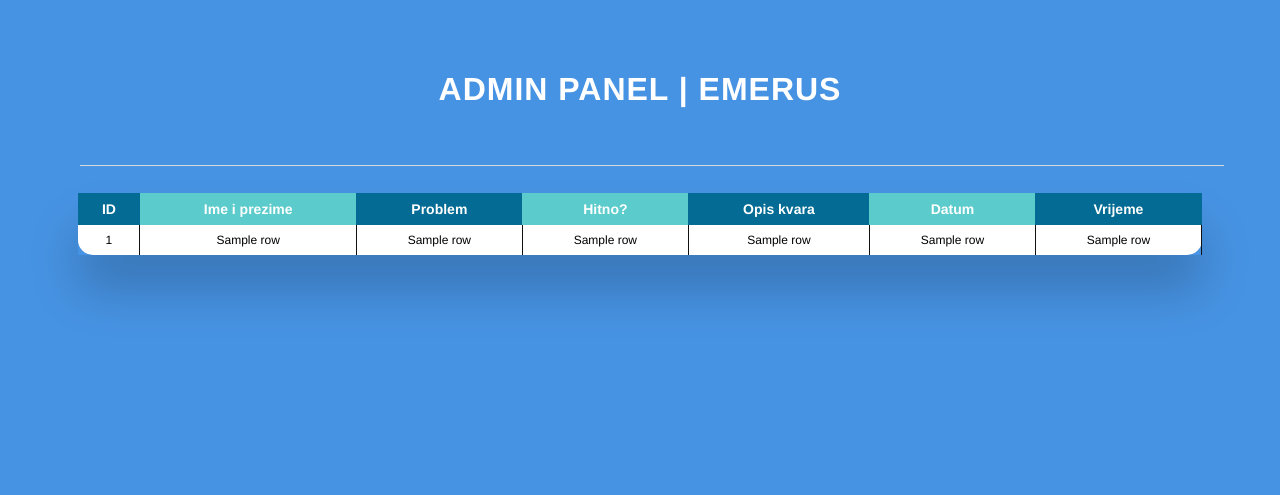
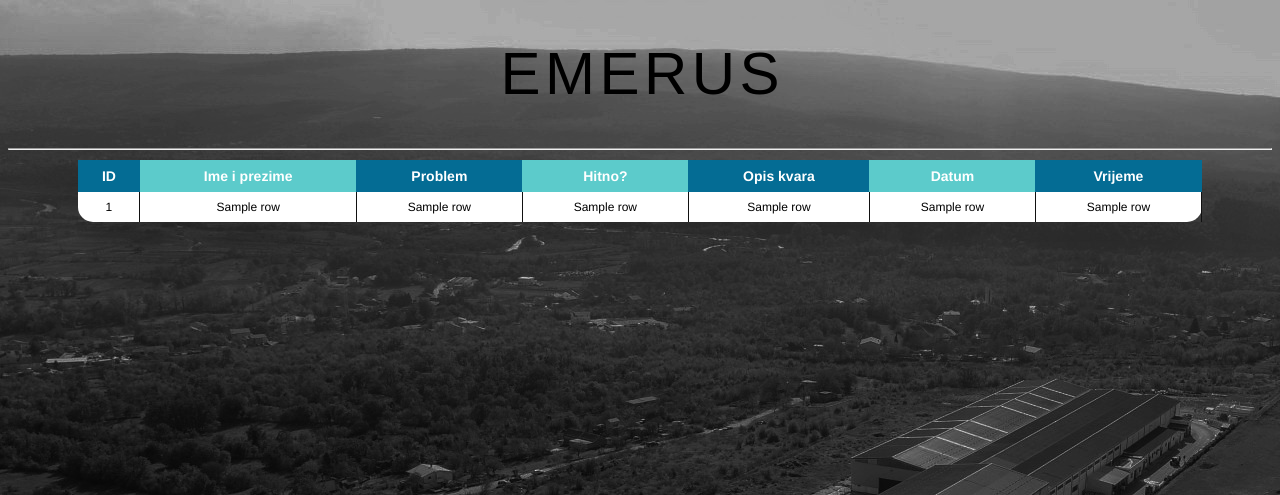
Before and after one commit to MarkoCuk54/Ticket-System, a Flask app: template templates/admin.html in a window 1280 px wide. Shown: the top 495 px of the page. Run offline with Flask 2, Linux system fonts and the light colour scheme; the template is opened without the code that fills it: most values are stand-ins (such as "Sample title", 1, 10 or a date in 2020); some libraries are stand-ins or nearby versions.

Commit message:
effect for header

```diff
--- a/static/admin_panel.css
+++ b/static/admin_panel.css
@@ -6,7 +6,7 @@
 body {
   font-family: Helvetica;
   -webkit-font-smoothing: antialiased;
-  background: rgba(71, 147, 227, 1);
+  background-image: url("./slika-tvornice-dron-e1551885367975.jpg") !important;
 }
 h1 {
   text-align: center;
@@ -16,6 +16,123 @@ h1 {
   color: white;
   padding: 30px 0;
   padding-top: 50px;
+}
+
+@import url("https://fonts.googleapis.com/css?family=Anton|Roboto");
+
+.word {
+  font-family: "Anton", sans-serif;
+  perspective: 1000px;
+  text-align: center;
+  margin: 50px 0;
+}
+
+.word span {
+  cursor: pointer;
+  display: inline-block;
+  font-size: 60px;
+  user-select: none;
+  line-height: 0.8;
+}
+
+.word span:nth-child(1).active {
+  animation: balance 1.5s ease-out;
+  transform-origin: bottom left;
+}
+
+@keyframes balance {
+  0%,
+  100% {
+    transform: rotate(0deg);
+  }
+
+  30%,
+  60% {
+    transform: rotate(-45deg);
+  }
+}
+
+.word span:nth-child(2).active {
+  animation: shrinkjump 1s ease-in-out;
+  transform-origin: bottom center;
+}
+
+@keyframes shrinkjump {
+  10%,
+  35% {
+    transform: scale(2, 0.2) translate(0, 0);
+  }
+
+  45%,
+  50% {
+    transform: scale(1) translate(0, -150px);
+  }
+
+  80% {
+    transform: scale(1) translate(0, 0);
+  }
+}
+
+.word span:nth-child(3).active {
+  animation: falling 2s ease-out;
+  transform-origin: bottom center;
+}
+
+@keyframes falling {
+  12% {
+    transform: rotateX(240deg);
+  }
+
+  24% {
+    transform: rotateX(150deg);
+  }
+
+  36% {
+    transform: rotateX(200deg);
+  }
+
+  48% {
+    transform: rotateX(175deg);
+  }
+
+  60%,
+  85% {
+    transform: rotateX(180deg);
+  }
+
+  100% {
+    transform: rotateX(0deg);
+  }
+}
+
+.word span:nth-child(4).active {
+  animation: rotate 1s ease-out;
+}
+
+@keyframes rotate {
+  20%,
+  80% {
+    transform: rotateY(180deg);
+  }
+
+  100% {
+    transform: rotateY(360deg);
+  }
+}
+
+.word span:nth-child(5).active {
+  animation: toplong 1.5s linear;
+}
+
+@keyframes toplong {
+  10%,
+  40% {
+    transform: translateY(-48vh) scaleY(1);
+  }
+
+  90% {
+    transform: translateY(-48vh) scaleY(4);
+  }
 }
 
 /* Table Styles */
--- a/templates/admin.html
+++ b/templates/admin.html
@@ -9,9 +9,17 @@
     <title>Admin Panel</title>
   </head>
 
-  <h1>Admin Panel | EMERUS</h1>
-  <div class="wrap-input100 input100-select"></div>
+<div  class="word">
+  <span>E</span>
+  <span>M</span>
+  <span>E</span>
+  <span>R</span>
+  <span>U</span>
+  <span>S</span>
 
+</div>
+
+<hr>
   <div class="table-wrapper">
 
         <table class="fl-table">
@@ -53,4 +61,19 @@ setTimeout(function(){
    window.location.reload(1);
 }, 60000);
 </script>
+<script>const spans = document.querySelectorAll('.word span');
+
+spans.forEach((span, idx) => {
+  span.addEventListener('click', (e) => {
+    e.target.classList.add('active');
+  });
+  span.addEventListener('animationend', (e) => {
+    e.target.classList.remove('active');
+  });
+
+  // Initial animation
+  setTimeout(() => {
+    span.classList.add('active');
+  }, 750 * (idx+1))
+});</script>
 </html>
```
